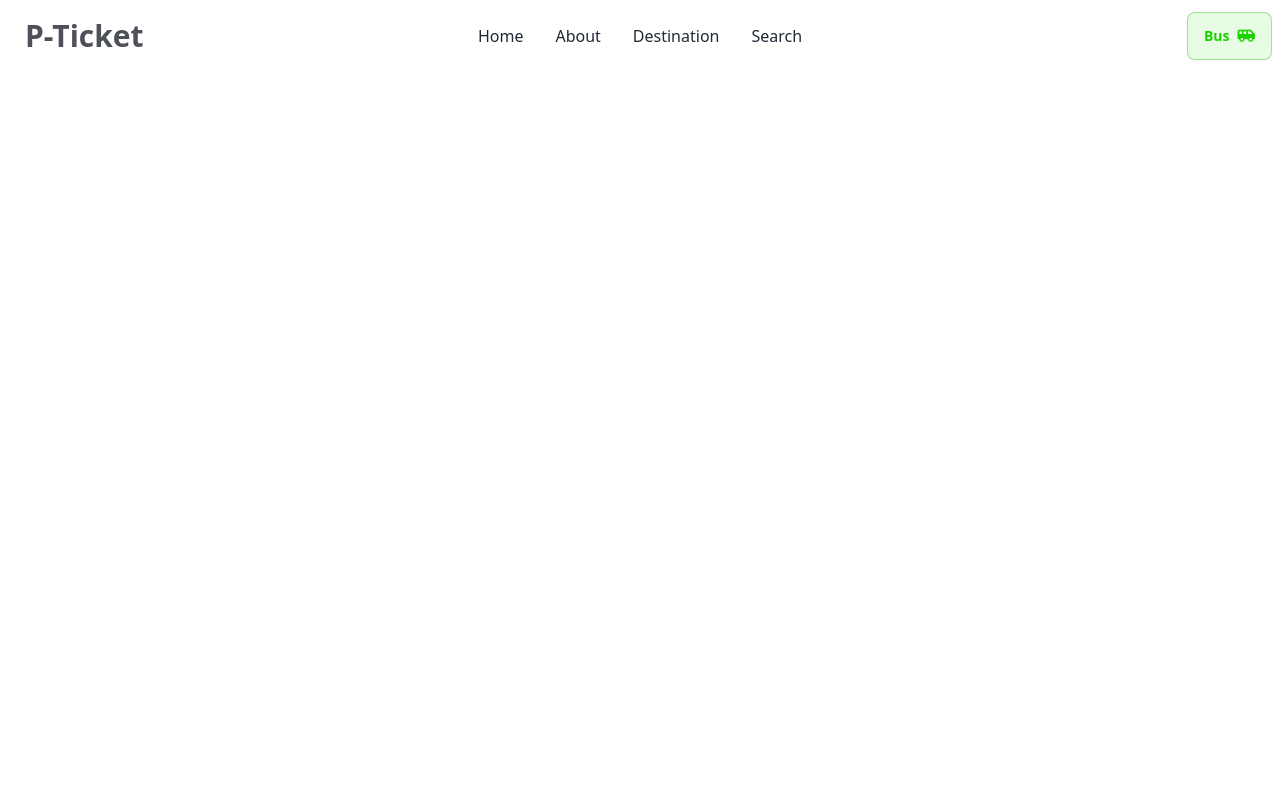
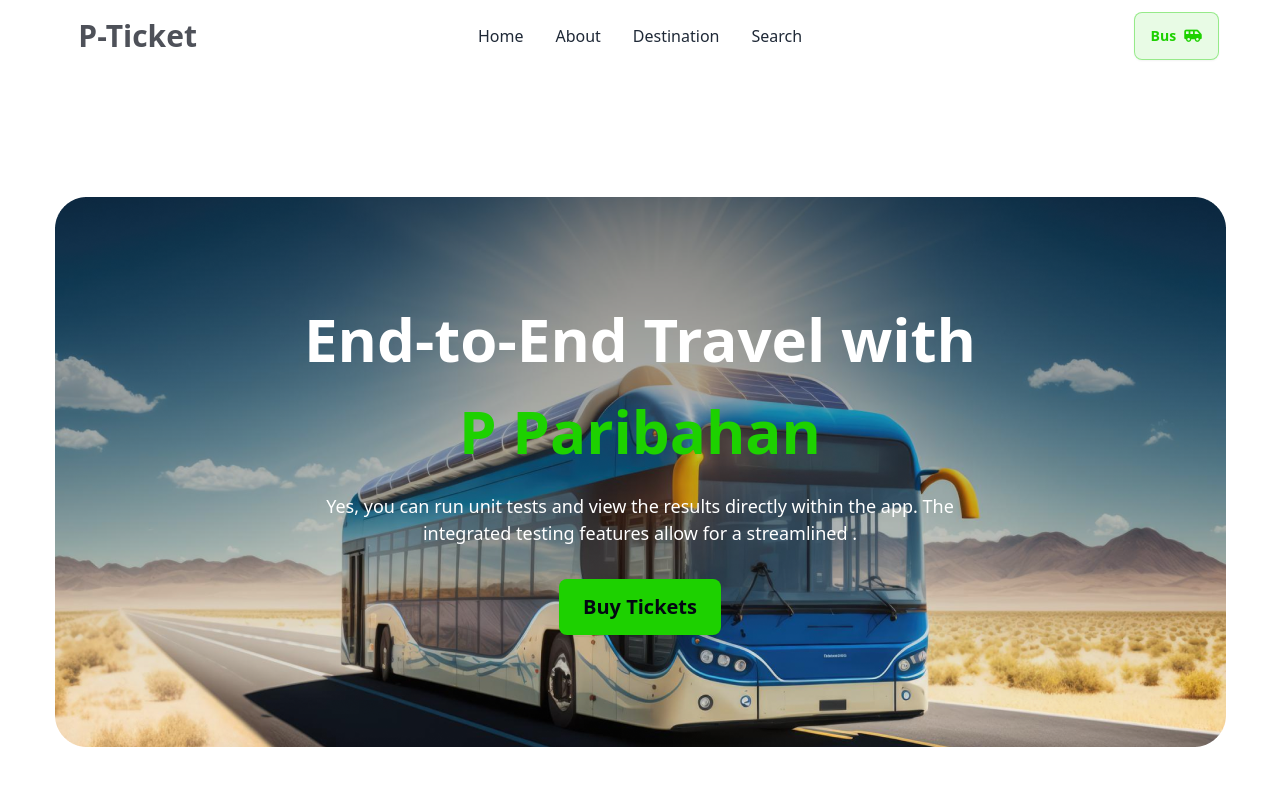
Before and after one commit to rahichy01/smart-ticketing, a plain HTML site: page index.html in a window 1280 px wide. Drawn offline with nearby package versions, Linux system fonts and the light colour scheme.

Commit message:
banner done for pc

```diff
--- a/index.html
+++ b/index.html
@@ -16,7 +16,7 @@
 
     <header class="container mx-auto">
 <!-- navbar design start -->
-        <nav>
+        <nav class="w-11/12 mx-auto">
             <div class="navbar bg-base-100">
                 <div class="navbar-start">
                   <div class="dropdown">
@@ -47,7 +47,16 @@
         </nav>
 <!-- navbar design end -->
 
-
+<!-- banner section start -->
+        <section style="background-image: url(images/banner.png);" class=" h-screen bg-no-repeat bg-center flex items-center justify-center">
+            <div class="space-y-8 *:text-center">
+                <h1 class="text-6xl font-extrabold text-white ">End-to-End Travel with </h1>
+                <h1 class="text-6xl font-extrabold text-[#1DD100]">P Paribahan </h1>
+                <p class="font-normal text-[18px] text-white">Yes, you can run unit tests and view the results directly within the app. The <br> integrated testing features allow for a streamlined .</p>
+                <button class="btn text-xl font-bold px-6 h-14 bg-[#1DD100] hover:bg-[#1cd100be] text-[#030712] border-none outline-none mx-auto block">Buy Tickets</button>
+            </div>
+        </section>
+<!-- banner section start -->
     </header>
 
     <main>
```
